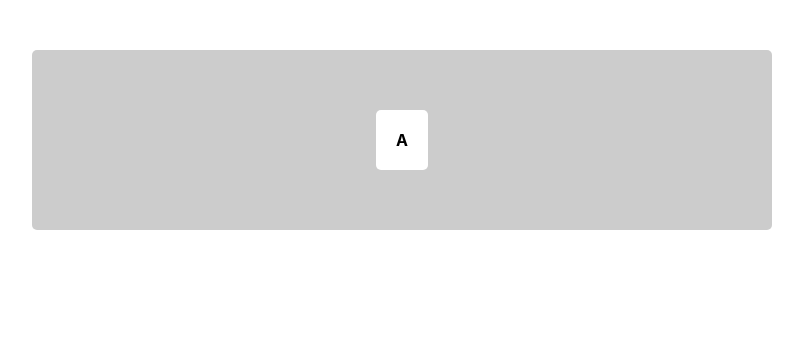
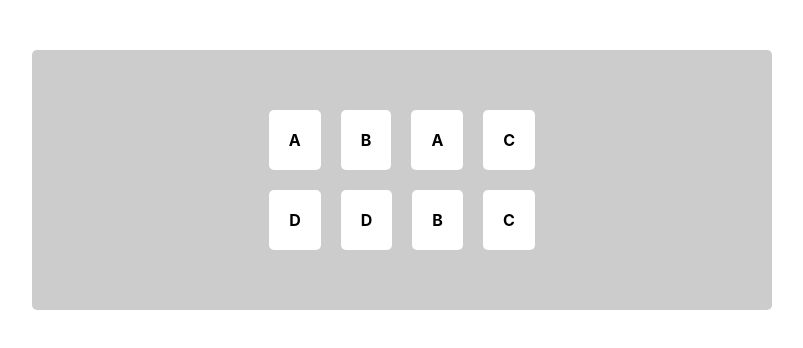
Before and after one commit to JulyFerraris/memotest, a React (Create React App) app: page / in a window 1280 px wide. Shown: the top 348 px of the page, without its empty margins (238-1041 px from the left). Built offline with nearby package versions, Linux system fonts and the light colour scheme.

Commit message:
avances en tablero) :q
:q

```diff
--- a/src/components/ficha.js
+++ b/src/components/ficha.js
@@ -2,8 +2,9 @@ import React from 'react'
 import './ficha.css'
 
 
-const Ficha = () => {
-	return <div className="ficha">A</div>
+
+const Ficha = (props) => {
+	return <div className="ficha" id={props.fichaId} >{props.label}</div>
 }
 
 
--- a/src/components/tablero.js
+++ b/src/components/tablero.js
@@ -4,13 +4,35 @@ import './tablero.css'
 import Ficha from '../components/ficha'
 
 
+
 class Tablero extends React.Component {
+
+
+	constructor(props) {
+    	super(props);
+    	this.state = {
+      	tablero: [['A','B','A','C'],['D','D','B','C']],
+    	};
+  	}
+
 	render(){
 		return <div className="tablero">
-			<Ficha />
+			{
+				this.state.tablero.map(function(row, index) {
+  					return (
+  						<div className="tablero-row" key={index}>
+		  					{
+		  						row.map(function(card, index) {
+		    						return <Ficha label={card} key={index}/>;
+		  						})
+		  					}
+	  					</div>
+  					)
+				})
+			}
+
 		</div>
 	}
 }
 
-
 export default Tablero
```
Also changed, not shown: 1 other file (tests, documents, lock files or other folders).
